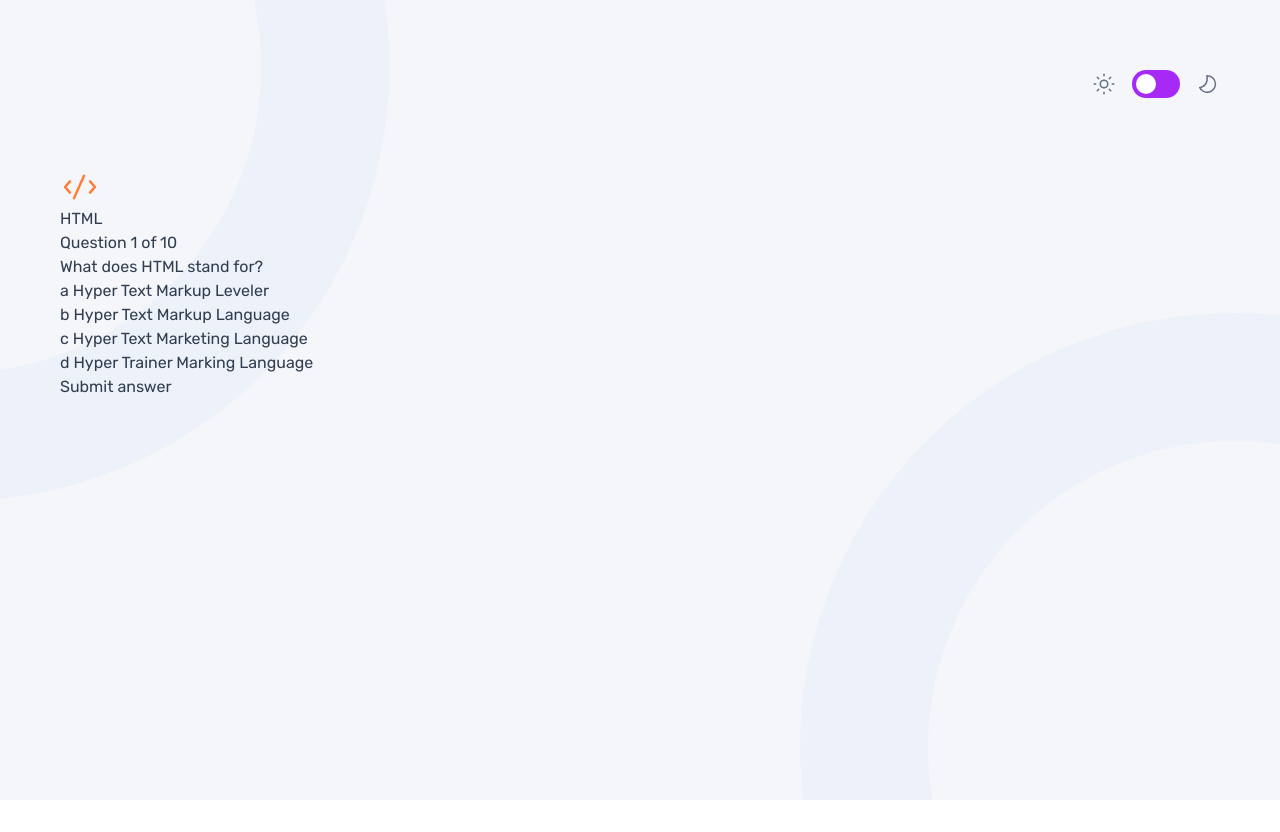
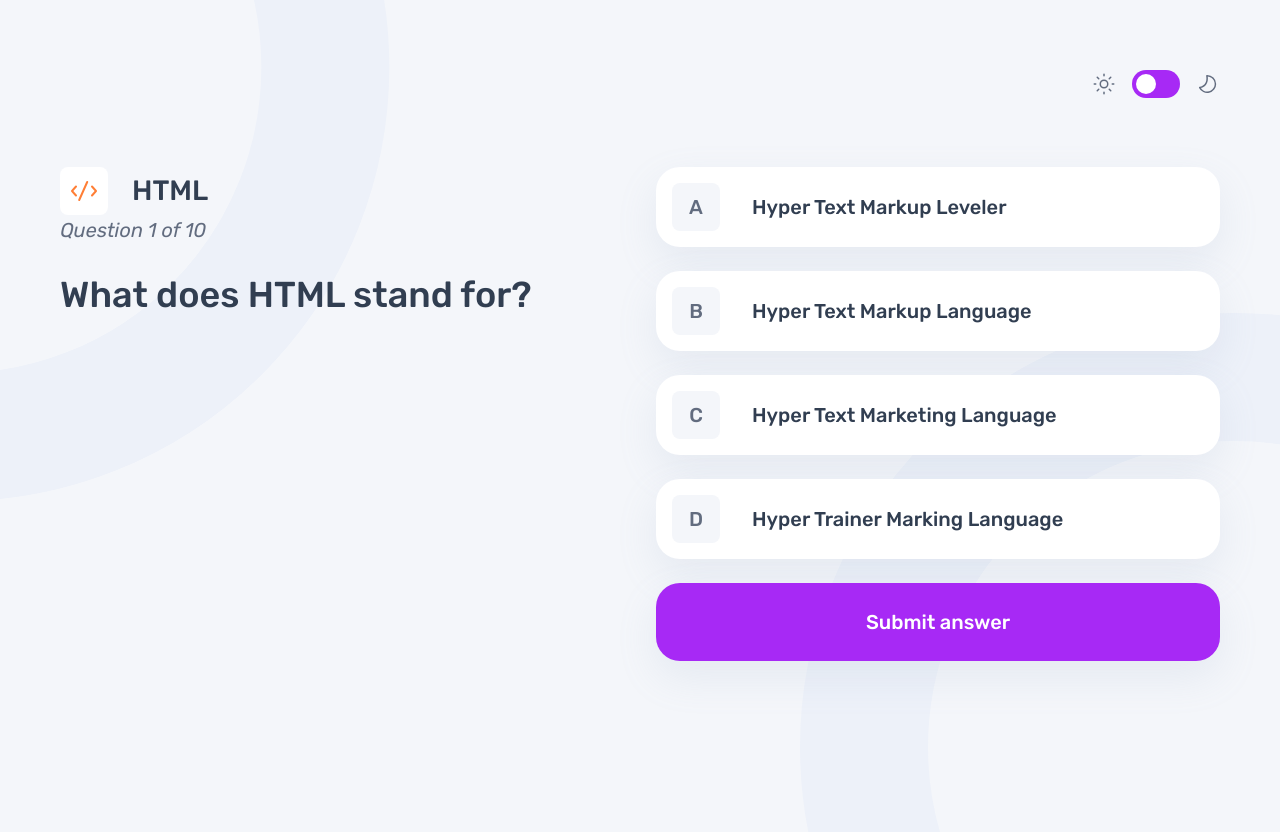
Before and after one commit to Valik3201/frontend-quiz-app, a React (Vite) app: page / in a window 1280 px wide. Both pictures are taken after a click on the button "HTML". Before the commit the page ends 800 px from the top, so only its background shows below. Built offline with nearby package versions, Linux system fonts and the light colour scheme.

Commit message:
style: update styles for Quiz Questions page

```diff
--- a/src/components/ErrorMessage.jsx
+++ b/src/components/ErrorMessage.jsx
@@ -1,5 +1,10 @@
 const ErrorMessage = ({ message }) => {
-  return <div style={{ color: "red", marginTop: "10px" }}>{message}</div>;
+  return (
+    <div className="flex justify-center items-center gap-2 text-red text-lg font-normal mt-4 md:mt-6">
+      <img src="/assets/icon-error.svg" alt="Error Icon" />
+      <p> {message}</p>
+    </div>
+  );
 };
 
 export default ErrorMessage;
--- a/src/components/QuizQuestion.jsx
+++ b/src/components/QuizQuestion.jsx
@@ -94,33 +94,54 @@ function QuizQuestion() {
   };
 
   return (
+    <>
       <div>
-      <img src={selectedQuiz.icon} alt={`${selectedQuiz.title} icon`} />
+        <div className="flex items-center gap-4 md:gap-6 text-xl font-medium">
+          <img
+            src={selectedQuiz.icon}
+            alt={`${selectedQuiz.title} icon`}
+            className="w-10 h-10 md:w-12 md:h-12 p-1.5 md:p-2 rounded-md md:rounded-lg bg-pure-white"
+          />
           <h2>{selectedQuiz.title}</h2>
-      <p>
+        </div>
+
+        <div className="flex justify-between w-full">
+          <div className="flex flex-col gap-7">
+            <p className="text-base italic text-grey-navy dark:text-light-bluish select-all">
               Question {parseInt(questionIndex, 10) + 1} of{" "}
               {selectedQuiz.questions.length}
             </p>
-      <p>{currentQuestion.question}</p>
-      <ul>
+            <p className="text-2xl font-medium max-w-[35rem]">
+              {currentQuestion.question}
+            </p>
+          </div>
+        </div>
+      </div>
+
+      <div className="text-base font-medium">
+        <ul className="flex flex-col gap-3 mt-10 md:mt-16 lg:mt-0 lg:gap-6 w-full lg:w-[564px]">
           {shuffledOptions.map((option, index) => (
             <li
               key={index}
               onClick={() => handleOptionClick(index)}
-            style={{
-              cursor: "pointer",
-              textDecoration: index === selectedAnswer ? "underline" : "none",
-            }}
+              className="group inline-flex items-center p-3 lg:p-4 gap-4 md:gap-8 w-full cursor-pointer bg-pure-white dark:bg-navy border-pure-white dark:border-navy rounded-xl md:rounded-3xl shadow-light dark:shadow-dark"
             >
-            {String.fromCharCode(97 + index)} {option}
+              <div className="transition duration-300 ease-in-out group-hover:bg-[#f6e7ff] group-hover:text-purple flex items-center justify-center bg-light-grey text-grey-navy w-10 h-10 md:w-12 md:h-12 p-1.5 md:p-2 rounded-md md:rounded-lg">
+                {String.fromCharCode(97 + index).toUpperCase()}
+              </div>
+              <div>{option}</div>
             </li>
           ))}
         </ul>
-      <button onClick={isAnswerSubmitted ? handleNextQuestion : handleSubmit}>
+        <button
+          onClick={isAnswerSubmitted ? handleNextQuestion : handleSubmit}
+          className="text-center p-4 lg:p-6 mt-4 md:mt-6 w-full cursor-pointer bg-purple text-pure-white rounded-xl md:rounded-3xl transition duration-300 ease-in-out transform shadow-light dark:shadow-dark hover:opacity-75"
+        >
           {isAnswerSubmitted ? "Next question" : "Submit answer"}
         </button>
         {errorVisible && <ErrorMessage message={errorMessage} />}
       </div>
+    </>
   );
 }
 
--- a/src/components/SharedLayout.jsx
+++ b/src/components/SharedLayout.jsx
@@ -4,7 +4,7 @@ import ThemeSwitcher from "./ThemeSwitcher";
 
 export const SharedLayout = () => {
   return (
-    <div className="bg-light-grey dark:bg-dark-navy bg-cover bg-no-repeat bg-mobile-light md:bg-tablet-light lg:bg-desktop-light dark:bg-mobile-dark dark:md:bg-tablet-dark dark:lg:bg-desktop-dark text-dark-navy dark:text-pure-white">
+    <div className="bg-light-grey dark:bg-dark-navy bg-cover bg-no-repeat bg-mobile-light md:bg-tablet-light lg:bg-desktop-light dark:bg-mobile-dark dark:md:bg-tablet-dark dark:lg:bg-desktop-dark text-dark-navy dark:text-pure-white pb-8">
       <div className="flex justify-center min-h-screen">
         <div className="container mx-auto">
           <div className="flex flex-col items-end">
--- a/src/pages/Home.jsx
+++ b/src/pages/Home.jsx
@@ -37,10 +37,11 @@ const Home = () => {
             Frontend Quiz!
           </span>
         </div>
-        <p className="text-base italic text-grey-navy select-all">
+        <p className="text-base italic text-grey-navy dark:text-light-bluish select-all">
           Pick a subject to get started.
         </p>
       </div>
+
       <ul className="flex flex-col gap-3 mt-10 md:mt-16 lg:mt-0 lg:gap-6 w-full lg:w-[564px]">
         {data.quizzes.map(({ title, icon }, index) => (
           <li
```
Lines whose indentation alone changed are shown as unchanged.
